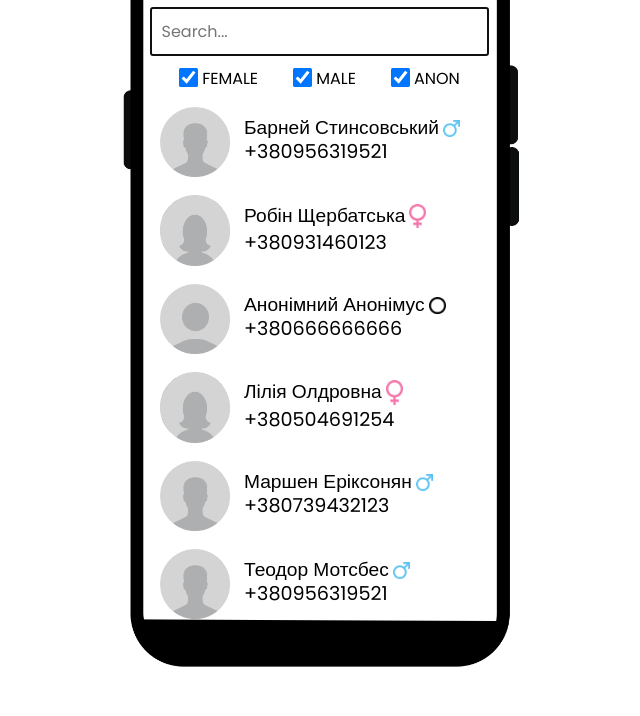
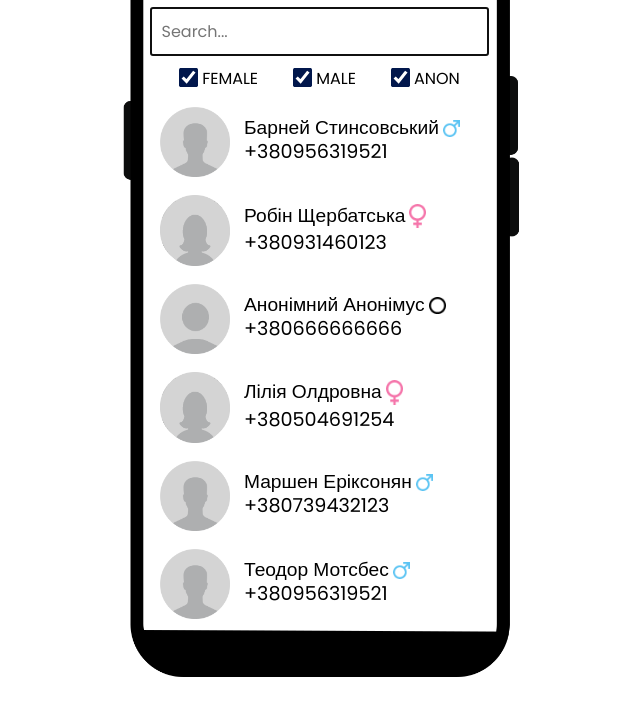
Before and after one commit to nadjon4ik/contact-app, a React app: page / in a window 1280 px wide. Shown: the part 152-868 px from the top of the page, without its empty margins (321-961 px from the left). Built offline with nearby package versions, Linux system fonts and the light colour scheme.

Commit message:
change styling

```diff
--- a/src/components/Contacts/Contacts.css
+++ b/src/components/Contacts/Contacts.css
@@ -13,7 +13,7 @@ div.contact-list {
   margin: 60px auto;
   flex-direction: column;
   justify-content: center;
-  padding: 44px 36px 36px;
+  padding: 44px 36px 57px;
   border-radius: 5px;
   z-index: 20000;
   background-image: url("./../../assets/images/mobile-border.png");
@@ -47,8 +47,9 @@ div.contact-list {
   align-items: center;
 }
 
-.checkboxes input {
+.checkboxes input[type="checkbox"] {
   transform: scale(1.5);
+  accent-color: #01174c;
 }
 
 .elCheck label {
```
